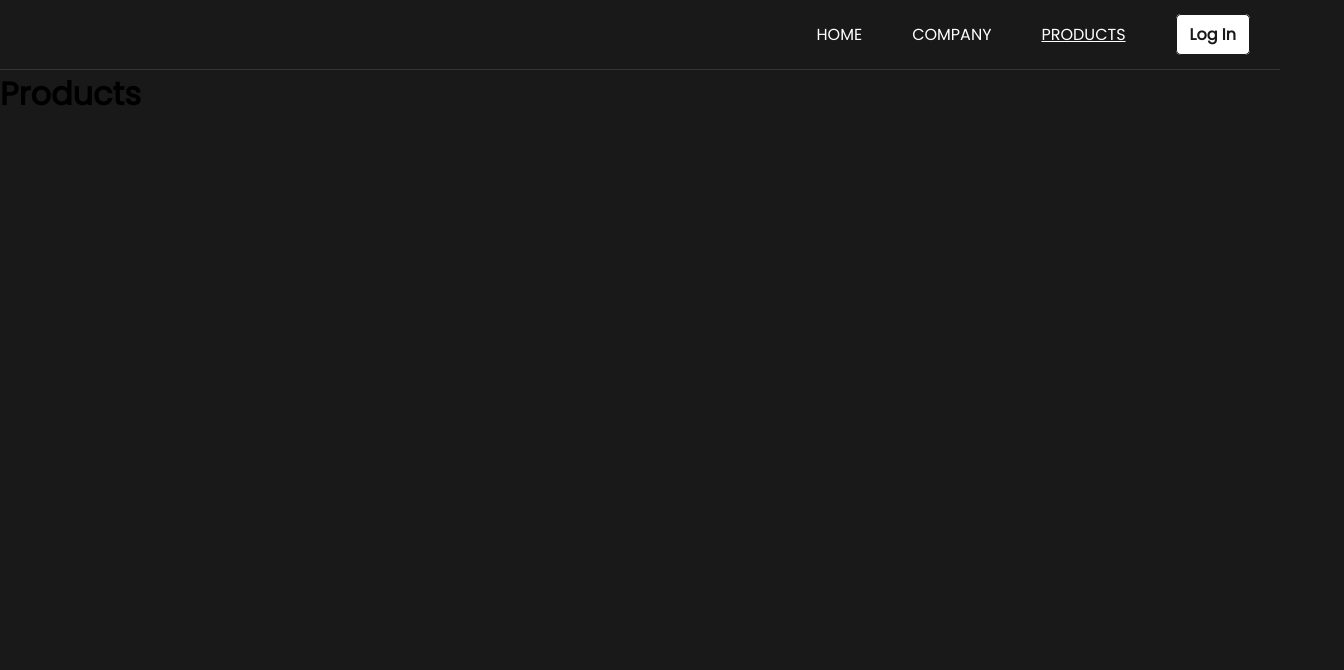
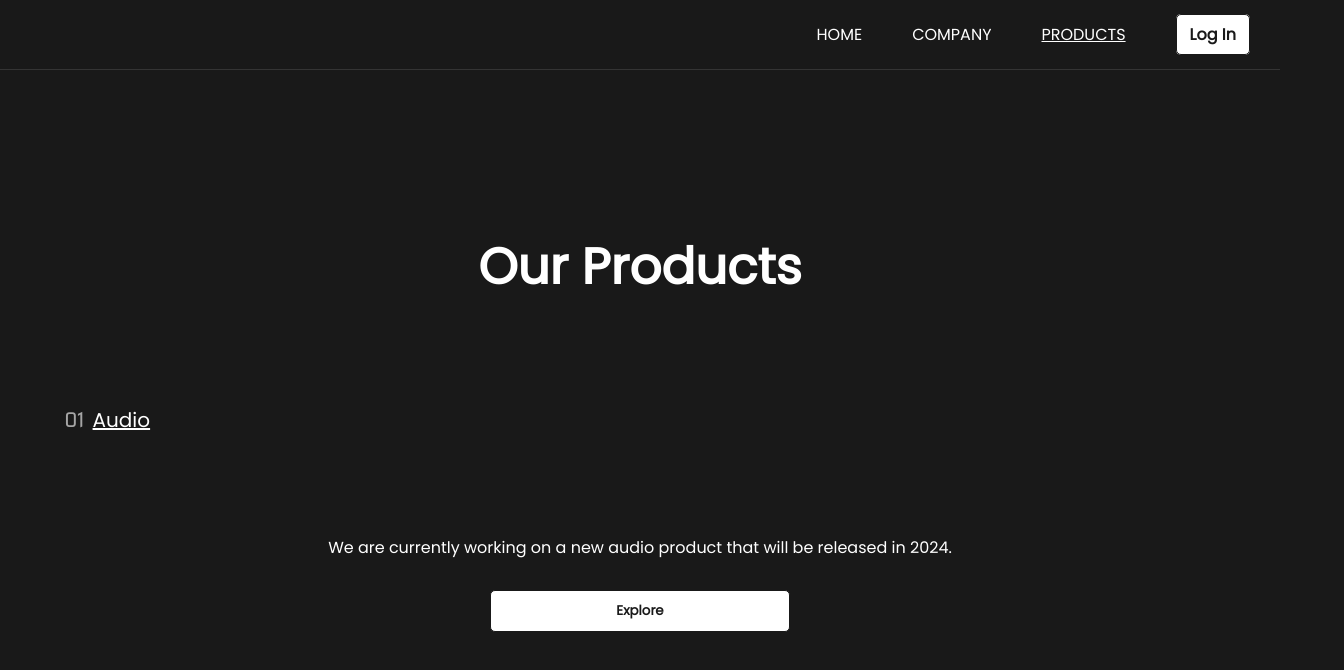
Before and after one commit to HannesEn/flyinggorilla, a React (Create React App) app: page /products in a window 1280 px wide. Shown: the top 670 px of the page, 1344 px wide, since content can reach past the window. Built offline with nearby package versions, Linux system fonts and the light colour scheme; no server answers.

Commit message:
products page(basic)

```diff
--- a/src/Products.css
+++ b/src/Products.css
@@ -0,0 +1,56 @@
+@import url("https://fonts.googleapis.com/css2?family=Nova+Square&display=swap");
+.products-container {
+  display: flex;
+  justify-content: center;
+  align-items: center;
+  text-align: center;
+  color: white;
+  flex-direction: column;
+}
+.products-title {
+  font-size: 50px;
+  margin-top: 20vh;
+}
+.explore-products-button {
+  background-color: white;
+  color: rgb(25, 25, 25);
+  padding-top: 10px;
+  padding-bottom: 10px;
+  border-radius: 5px;
+  border: 1px solid rgb(25, 25, 25);
+  font-weight: 600;
+  transition-duration: 0.5s;
+  text-decoration: none;
+  width: 300px;
+  margin-top: 30px;
+}
+
+.explore-products-button:hover {
+  background-color: rgb(25, 25, 25);
+  color: white;
+  border: 1px solid white;
+  transition-duration: 0.5s;
+  cursor: pointer;
+}
+.products-sub-heading-1 {
+  font-size: 20px;
+  margin-top: 10px;
+  font-weight: 400;
+  margin-bottom: 50px;
+  width: 100vw;
+  text-align: left;
+  margin-left: 10vw;
+  margin-top: 100px;
+}
+.products-nr-1 {
+  font-weight: 300;
+  color: rgb(165, 165, 165);
+  font-family: "Nova Square", sans-serif;
+}
+.products-title-span-1 {
+  text-decoration: underline;
+  text-decoration-thickness: 1.5px;
+}
+.products-container p {
+  margin-top: 50px;
+}
--- a/src/Products.js
+++ b/src/Products.js
@@ -6,7 +6,20 @@ export default function Products() {
   return (
     <div>
       <Nav activeLink={"products"} />
-      <h1>Products</h1>
+      <div className="products-container">
+        <h1 className="products-title">Our Products</h1>
+        <h2 className="products-sub-heading-1">
+          <span className="products-nr-1">01 </span>
+          <span className="products-title-span-1"> Audio</span>
+        </h2>
+        <p>
+          We are currently working on a new audio product that will be released
+          in 2024.
+        </p>
+        <button className="explore-products-button" type="button">
+          Explore
+        </button>
+      </div>
     </div>
   );
 }
```
